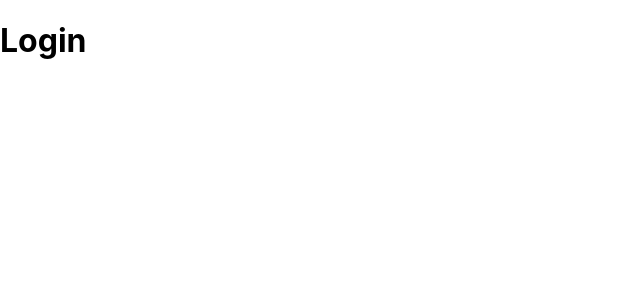
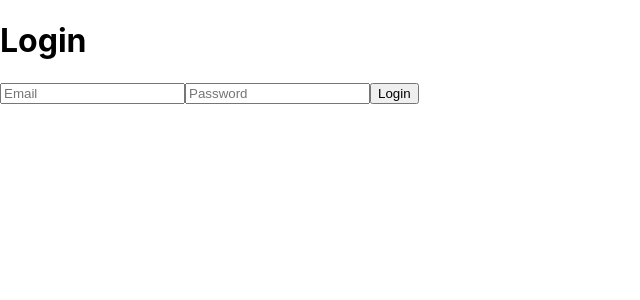
Before and after one commit to cs411-alawini/sp24-cs411-team108-SQLScholars, a React (Create React App) app in the folder frontend/: page /login in a window 1280 px wide. Shown: the top 300 px of the page, without its empty margins (0-640 px from the left). Built offline with nearby package versions, Linux system fonts and the light colour scheme.

Commit message:
Added login screen code

```diff
--- a/frontend/package.json
+++ b/frontend/package.json
@@ -10,6 +10,7 @@
   "author": "",
   "license": "ISC",
   "dependencies": {
+    "fetch": "^1.1.0",
     "react": "^18.2.0",
     "react-dom": "^18.2.0",
     "react-router-dom": "^6.22.3",
--- a/frontend/src/views/LoginPage.js
+++ b/frontend/src/views/LoginPage.js
@@ -1,8 +1,44 @@
+const submitLogin = (e) => {
+    e.preventDefault();
+    const email = e.target.email.value;
+    const password = e.target.password.value;
+    if (email === ""){
+        alert("Please enter email");
+        return;
+    }
+    if (password === ""){
+        alert("Please enter password");
+        return;
+    }
+
+
+    fetch('http://34.28.230.12/api/user/signup', {
+        method: 'POST',
+        headers: {
+            'Content-Type': 'application/json',
+            'Access-Control-Allow-Origin': '*'
+        },
+        body: JSON.stringify({ email, password })
+    })
+    .then(response => response.json())
+    .then(data => {
+        console.log(data);
+    })
+    .catch(error => {
+        console.error(error);
+    });
+}
+
 const LoginPage = () =>{
 
     return (
         <div>
             <h1>Login</h1>
+            <form onSubmit={submitLogin}>
+                <input type="email" name="email" placeholder="Email" />
+                <input type="password" name="password" placeholder="Password" />
+                <button type="submit">Login</button>
+            </form>
         </div>
     )
 }
```
Also changed, not shown: 2 other files (tests, documents, lock files or other folders).
